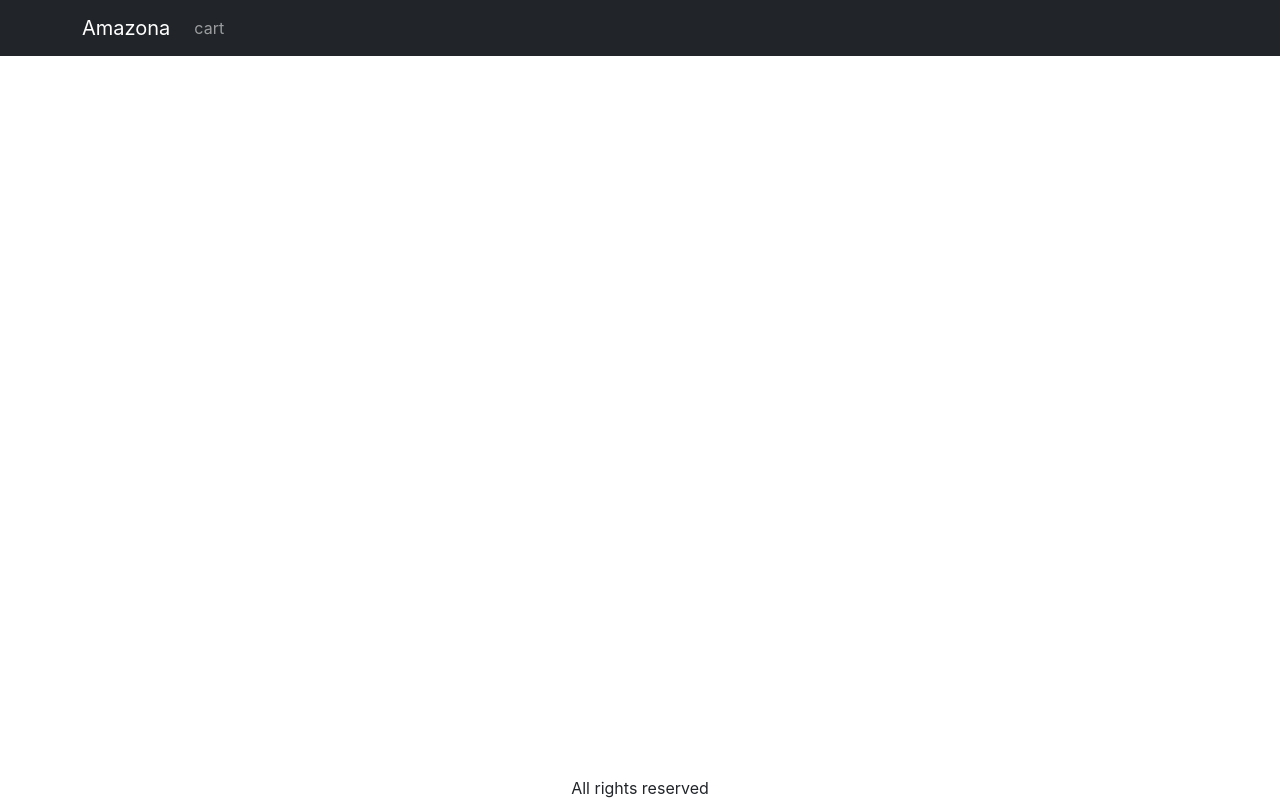
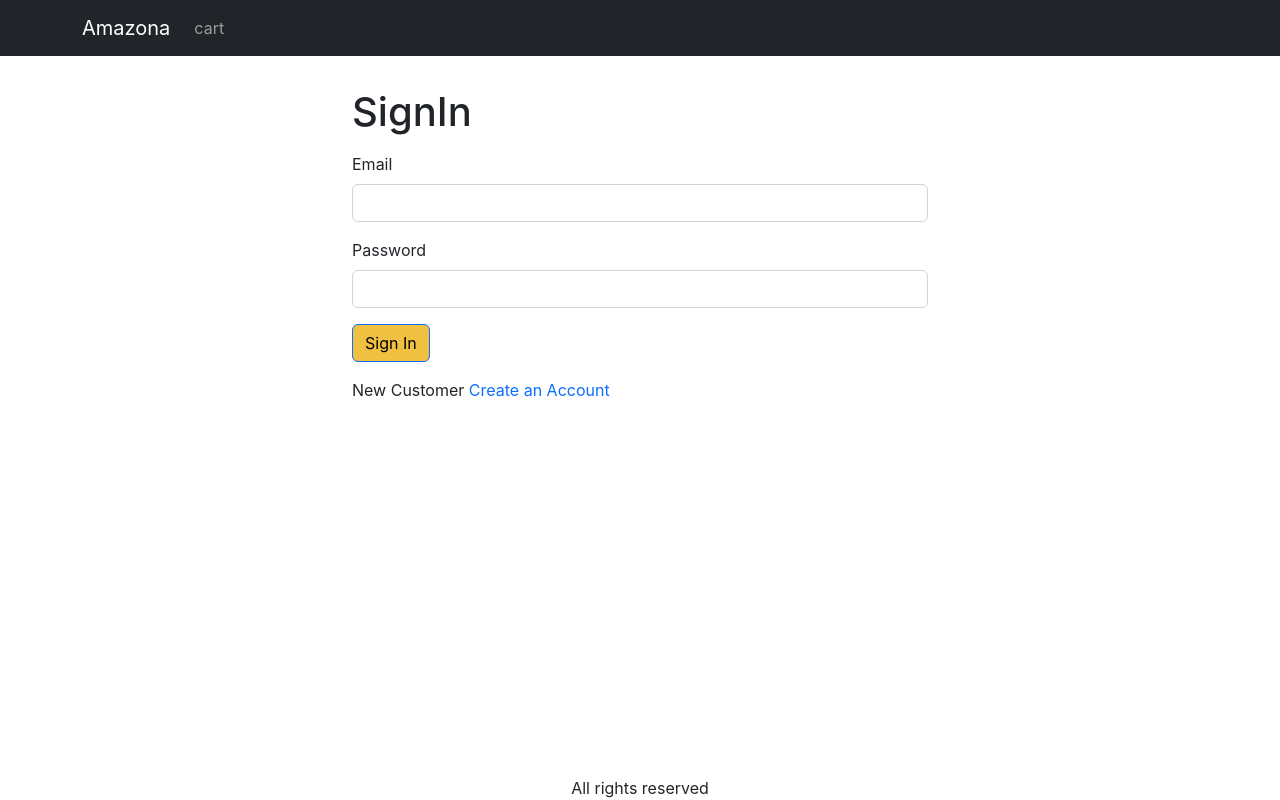
Before and after one commit to Kishore-2572/mern-ecommerce, a React (Create React App) app in the folder frontend/: page /signin in a window 1280 px wide. Built offline with nearby package versions, Linux system fonts and the light colour scheme.

Commit message:
Designed SignInScreen

```diff
--- a/frontend/src/App.js
+++ b/frontend/src/App.js
@@ -12,6 +12,7 @@
 import { useContext } from 'react';
 import { Store } from './Store';
 import CartScreen from './screens/cartscreen';
+import SignInScreen from './screens/signinscreen';
 
 function App() {
   const {state} =useContext(Store);
@@ -44,6 +45,7 @@
             <Routes>
               <Route path="/" element={<HomeScreen />} />
               <Route path="/cart" element={<CartScreen />} />
+              <Route path="/signin" element={<SignInScreen />} />
               <Route path="/product/:slug" element={<ProductScreen />} />
             </Routes>
           </Container>
--- a/frontend/src/index.css
+++ b/frontend/src/index.css
@@ -50,3 +50,7 @@
 .route-link{
   text-decoration: none;
 }
+
+.small-container{
+  max-width: 600px;
+}
--- /dev/null
+++ b/frontend/src/screens/signinscreen.js
@@ -0,0 +1,41 @@
+import React from 'react'
+import Button from 'react-bootstrap/esm/Button'
+import Container from 'react-bootstrap/esm/Container'
+import { Link, useLocation } from 'react-router-dom'
+import Form from 'react-bootstrap/Form'
+import { Helmet } from 'react-helmet-async';
+
+export default function SignInScreen() {
+const {search}=useLocation();
+const redirectUrl=new URLSearchParams(search).get('redirect');
+const redirect=redirectUrl?redirectUrl:'/';
+  return (
+    <Container className='small-container'>
+        <Helmet>
+            <title>SignIn</title>
+        </Helmet>
+        <h1 className='my-3'>
+            SignIn
+        </h1>
+        <Form>
+            <Form.Group className='mb-3' controlId="email">
+                <Form.Label>Email </Form.Label>
+                <Form.Control type="email" required/>
+            </Form.Group>
+            <Form.Group className='mb-3' controlId="password">
+                <Form.Label>Password </Form.Label>
+                <Form.Control type="password" require/>
+            </Form.Group>
+            <div className='mb-3'>
+                <Button type="submit">Sign In</Button>
+            </div>
+            <div className='mb-3'>
+                New Customer{'  '}
+                <Link className='route-link'  to={`/signup?redirect=${redirect}`} >Create an Account </Link>
+            </div>
+        </Form>
+
+    </Container>
+
+  )
+}
```
